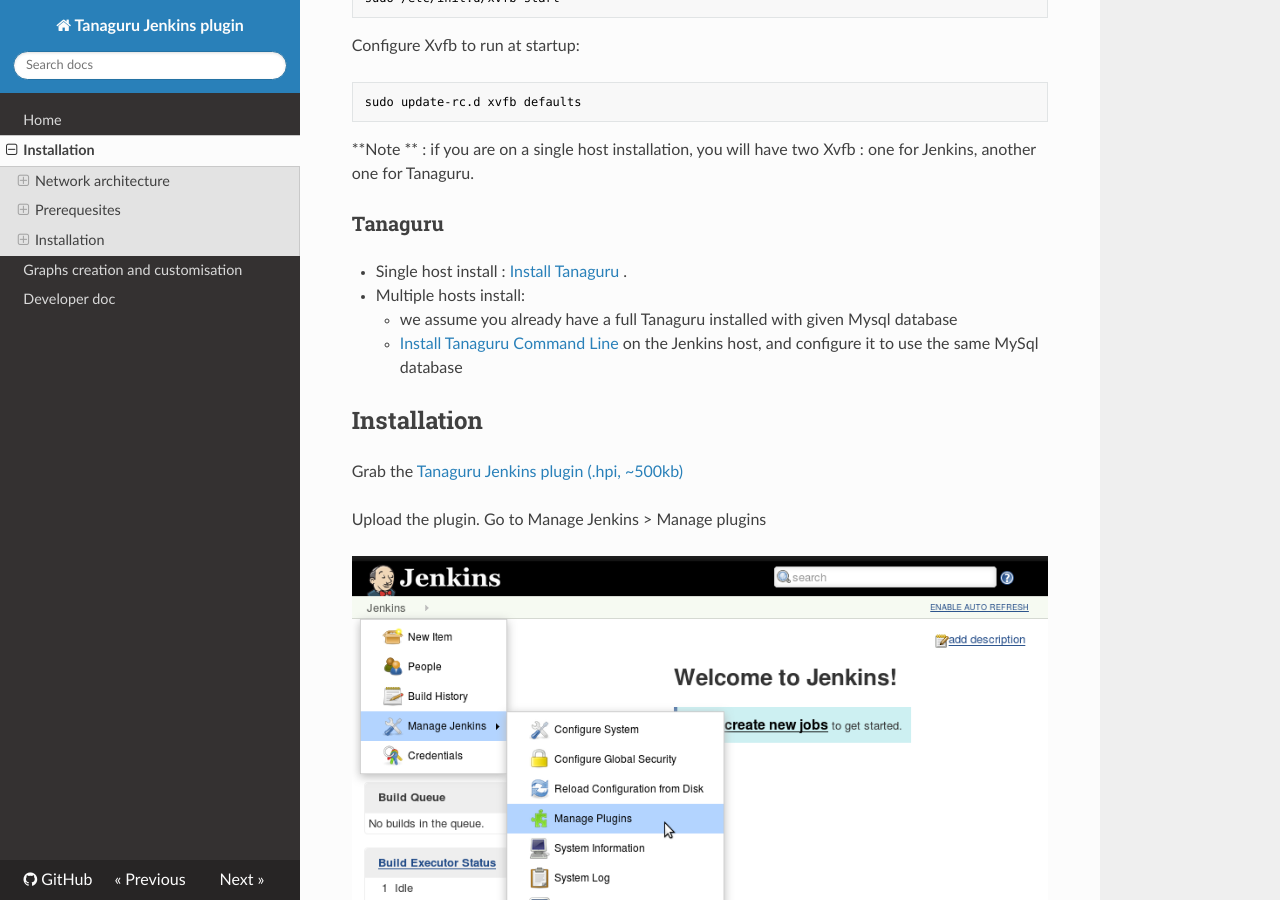
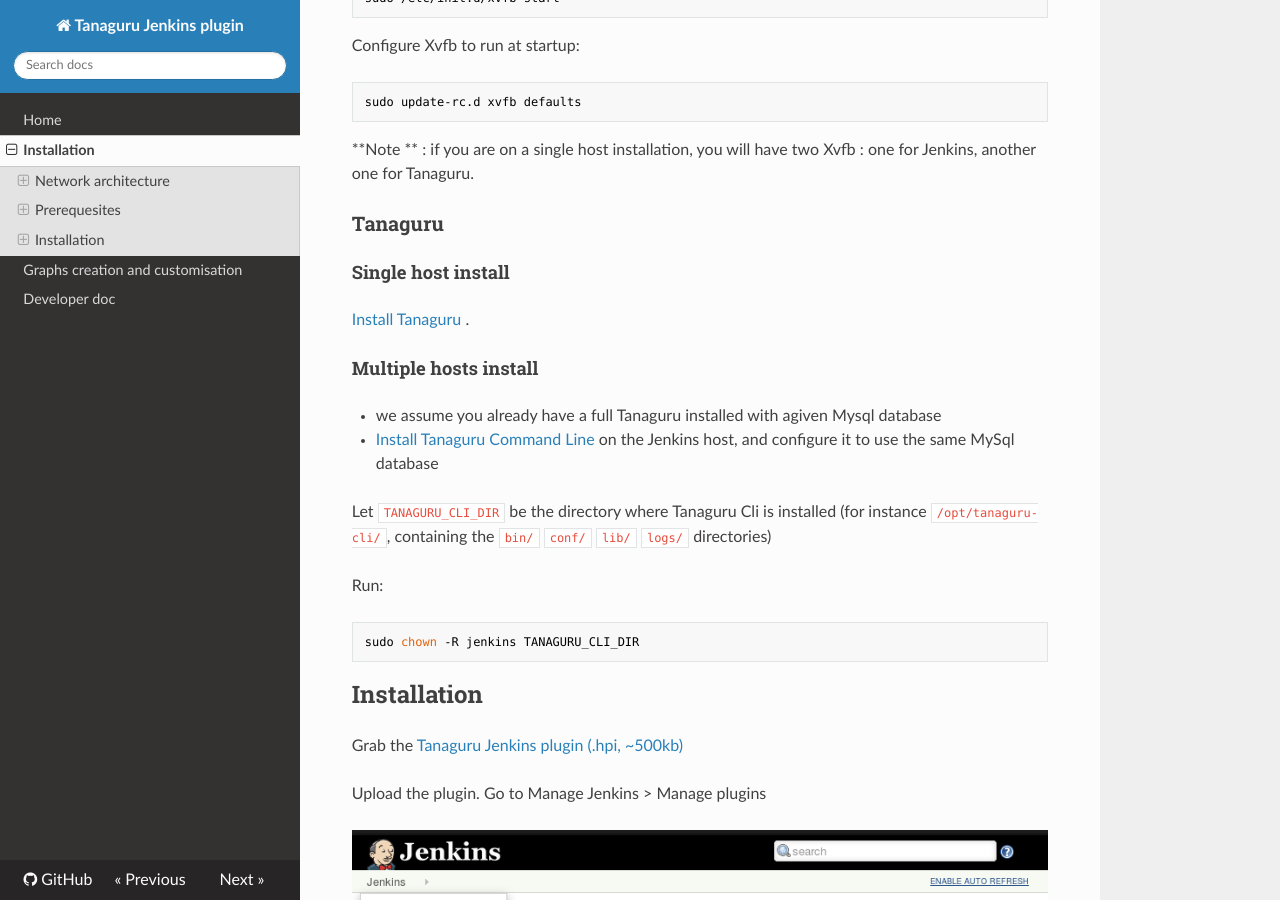
Before and after one commit to Asqatasun/Asqatasun-Jenkins-Plugin, an MkDocs documentation site: the page built from docs/install-doc.md, in a window 1280 px wide and 900 px high, scrolled down 2367 px. Built offline with MkDocs 1.6.1, drawn with Linux system fonts in a browser that asks for light colours; nearby versions of some CDN libraries; old or Windows-style settings are respelled for this version of MkDocs.

Commit message:
enhanced Tanaguru-CLI section

````diff
--- a/docs/install-doc.md
+++ b/docs/install-doc.md
@@ -102,11 +102,24 @@
 
 ### Tanaguru
 
-* Single host install : [Install Tanaguru ](http://tanaguru.readthedocs.org/).
-* Multiple hosts install:
-    * we assume you already have a full Tanaguru installed with given Mysql database
-    * [Install Tanaguru Command Line](http://tanaguru.readthedocs.org/) on the
+#### Single host install
+
+[Install Tanaguru ](http://tanaguru.readthedocs.org/).
+
+#### Multiple hosts install
+
+* we assume you already have a full Tanaguru installed with agiven Mysql database
+* [Install Tanaguru Command Line](http://tanaguru.readthedocs.org/en/develop/prerequisites-cli-doc/) on the
 Jenkins host, and configure it to use the same MySql database
+
+Let `TANAGURU_CLI_DIR` be the directory where Tanaguru Cli is installed (for
+instance `/opt/tanaguru-cli/`, containing the `bin/` `conf/` `lib/` `logs/` directories)
+
+Run:
+
+```bash
+sudo chown -R jenkins TANAGURU_CLI_DIR
+```
 
 ## Installation
 
````
